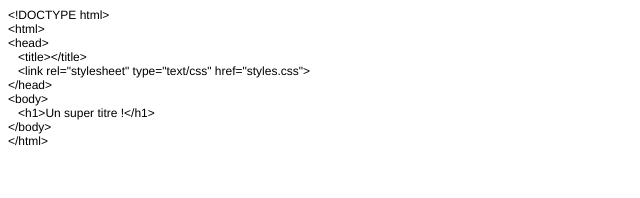
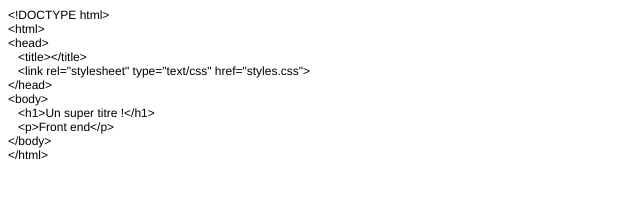
Before and after one commit to Escanor1986/git_test, a plain HTML site: page index.html in a window 1280 px wide. Shown: the whole page, without its empty margins (0-640 px from the left). Drawn offline with Linux system fonts and the light colour scheme.

```diff
--- a/index.html
+++ b/index.html
@@ -20,6 +20,7 @@
 <p class="p1"><span class="s1">&lt;/head&gt;</span></p>
 <p class="p1"><span class="s1">&lt;body&gt;</span></p>
 <p class="p1"><span class="s1"><span class="Apple-converted-space">   </span>&lt;h1&gt;Un super titre !&lt;/h1&gt;</span></p>
+<p class="p1"><span class="s1"><span class="Apple-converted-space">   </span>&lt;p&gt;Front end&lt;/p&gt;</span></p>
 <p class="p1"><span class="s1">&lt;/body&gt;</span></p>
 <p class="p1"><span class="s1">&lt;/html&gt;</span></p>
 </body>
```
